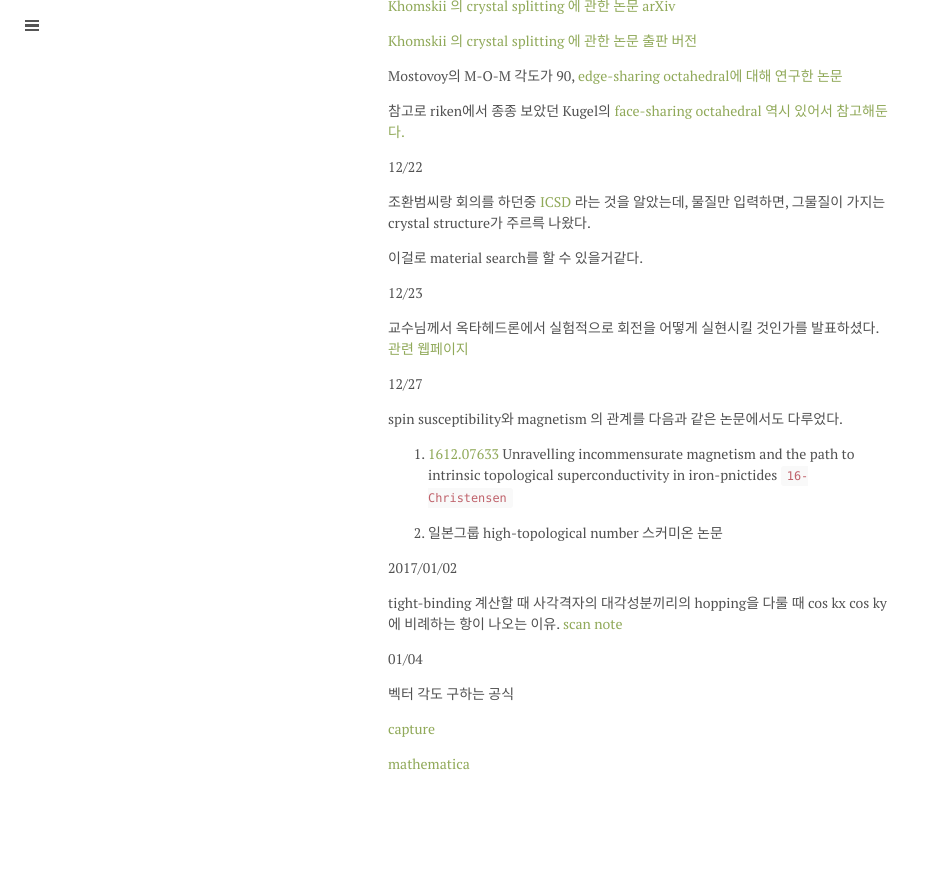
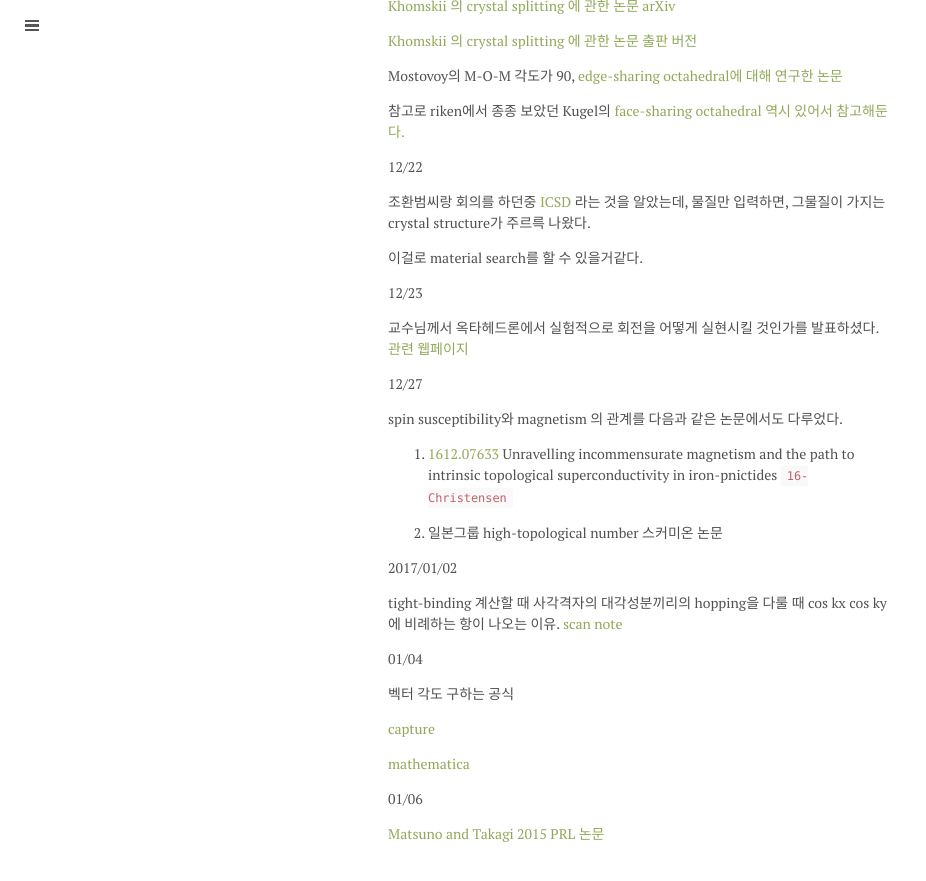
Before and after one commit to qkrwlsghdcjsworlt/work, a Jekyll site: the page built from iridates-note.md, in a window 1280 px wide and 900 px high, scrolled down 4939 px. Shown: the top 881 px of the window, without its empty margins (0-926 px from the left). Built offline with Jekyll 4.4.1, drawn with Linux system fonts in a browser that asks for light colours; formulas are drawn with MathJax 3; before the commit the page ends 5769 px from its top, so only the background shows below that.

Commit message:
“update”

```diff
--- a/iridates-note.md
+++ b/iridates-note.md
@@ -283,3 +283,9 @@ tight-binding 계산할 때 사각격자의 대각성분끼리의 hopping을 다
 [capture]({{ site.baseurl }}/public/iridatesnotes/ArcCos.png)
 
 [mathematica]({{ site.baseurl }}/public/iridatesnotes/ArcCos.nb)
+
+
+
+01/06
+
+[Matsuno and Takagi 2015 PRL 논문]({{ site.baseurl }}/public/iridatesnotes/15-Matsuno-Takagi-PRL.pdf)
```
Also changed, not shown: 2 other files.
